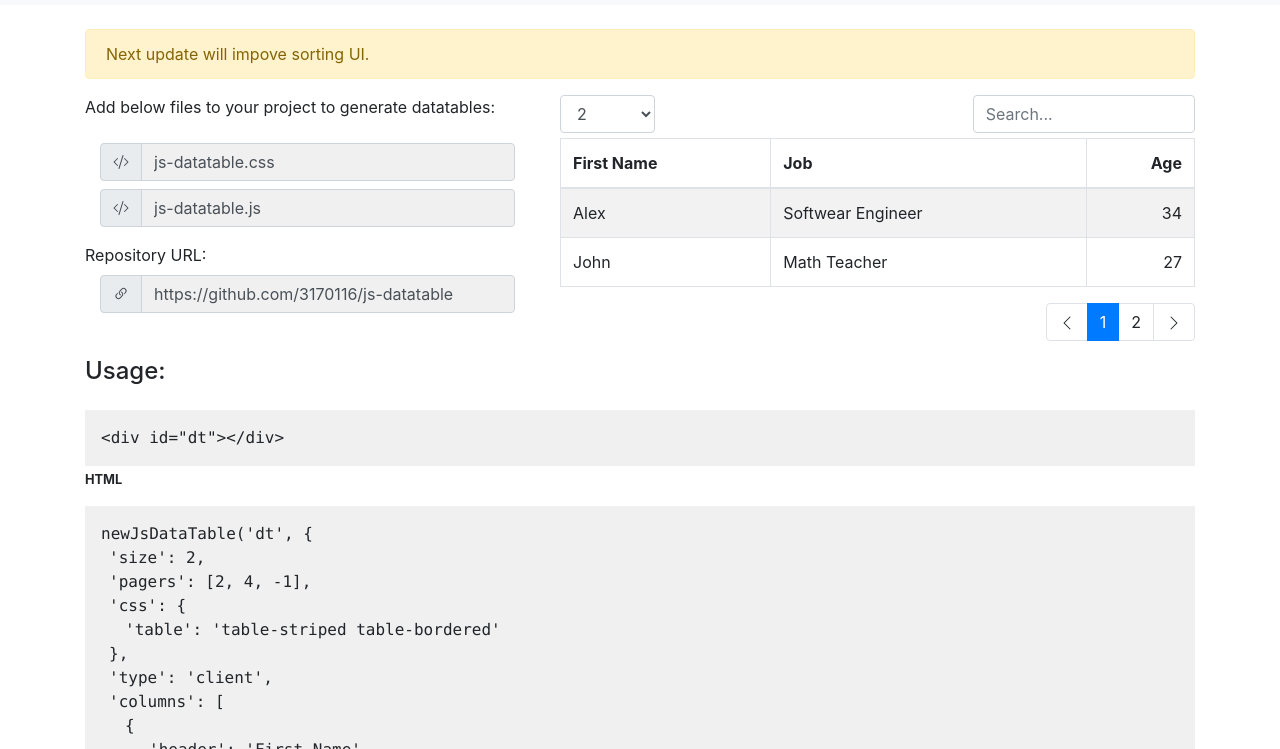
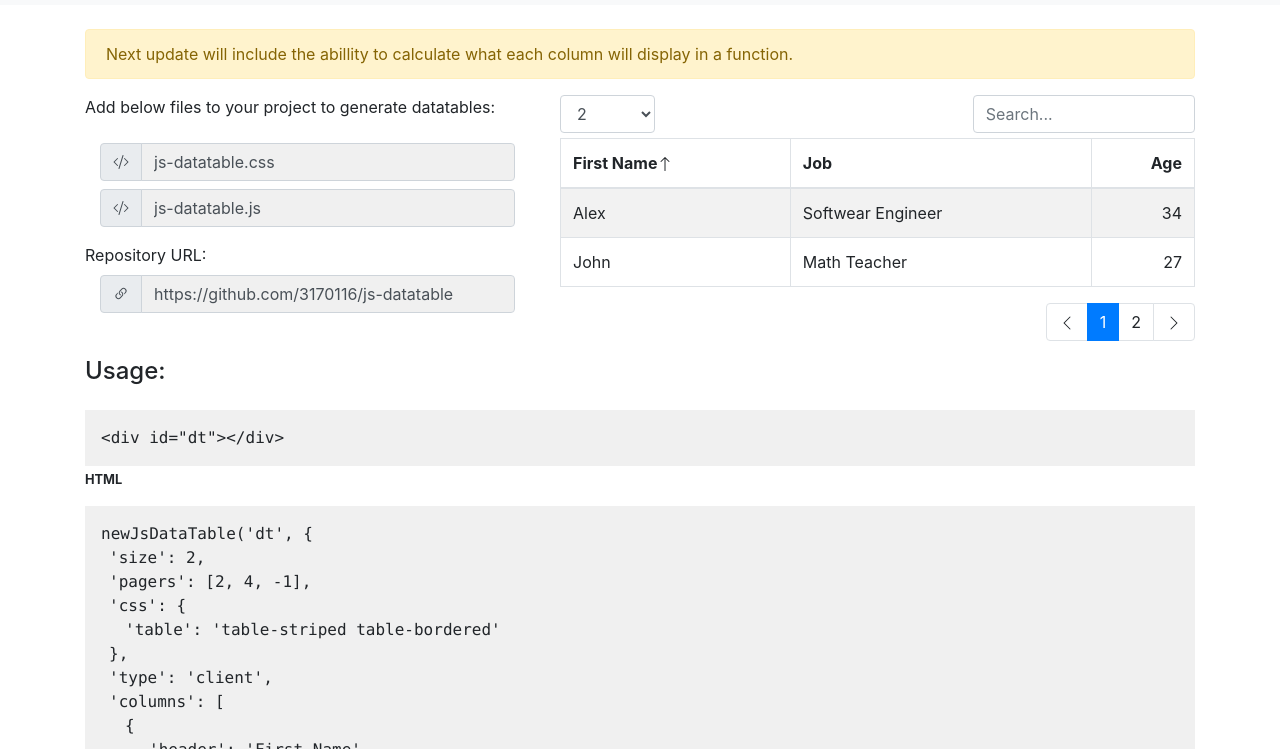
Before and after one commit to 3170116/js-datatable, a plain HTML site: page index.html in a window 1280 px wide. Both pictures are taken after a click on the element "First Name". Shown: the part 51-800 px from the top of the page. Drawn offline with nearby package versions, Linux system fonts and the light colour scheme.

Commit message:
Show sorting arrows.

```diff
--- a/index.html
+++ b/index.html
@@ -32,7 +32,7 @@
         <div class="row">
           <div class="col-md-12">
             <div class="alert alert-warning" role="alert">
-                Next update will impove sorting UI.
+                Next update will include the abillity to calculate what each column will display in a function.
             </div>
           </div>
         </div>
--- a/js-datatable.js
+++ b/js-datatable.js
@@ -11,19 +11,8 @@ class JsDataTable {
         this.sort = [];
     }
 
-    getPagersToDisplay() {
-        let pagers = '<select class="js-table-pagers form-control" js-table-id="' + this.id + '" onchange="setJsDataTableSize(this)">';
-
-        for (let i = 0; i < this.options.pagers.length; i++) {
-            pagers += '<option value="' + this.options.pagers[i] + '"' + (this.options.pagers[i] == this.options.size ? ' selected' : '') + '>' + (this.options.pagers[i] == -1 ? 'All': this.options.pagers[i]) + '</option>';
-        }
-
-        pagers += '</select>';
-        return pagers;
-    }
-
     getHeadersToDisplay() {
-        let headers = '<thead class="js-table-thead"><tr class="js-table-header">';
+        let headers = '';
 
         for (let i = 0; i < this.options.columns.length; i++) {
             let numberClass = this.options.columns[i].type == 'number' ? 'js-table-number' : '';
@@ -35,11 +24,29 @@ class JsDataTable {
                 headers += 'onclick="setJsDataTableSort(\'' + this.id + '\',' + i + ')"';
             }
 
-            headers += '>' + this.options.columns[i].header + '</th>';
+            let arrow = '';
+
+            if (this.sort[i] == 0) {
+                arrow = '<svg xmlns="http://www.w3.org/2000/svg" width="16" height="16" fill="currentColor" class="bi bi-arrow-up" viewBox="0 0 16 16"><path fill-rule="evenodd" d="M8 15a.5.5 0 0 0 .5-.5V2.707l3.146 3.147a.5.5 0 0 0 .708-.708l-4-4a.5.5 0 0 0-.708 0l-4 4a.5.5 0 1 0 .708.708L7.5 2.707V14.5a.5.5 0 0 0 .5.5z"/></svg>';
+            } else if (this.sort[i] == 1) {
+                arrow = '<svg xmlns="http://www.w3.org/2000/svg" width="16" height="16" fill="currentColor" class="bi bi-arrow-down" viewBox="0 0 16 16"><path fill-rule="evenodd" d="M8 1a.5.5 0 0 1 .5.5v11.793l3.146-3.147a.5.5 0 0 1 .708.708l-4 4a.5.5 0 0 1-.708 0l-4-4a.5.5 0 0 1 .708-.708L7.5 13.293V1.5A.5.5 0 0 1 8 1z"/></svg>';
+            }
+
+            headers += '>' + this.options.columns[i].header + arrow + '</th>';
         }
 
-        headers += '</tr></thead>';
         return headers;
+    }
+
+    getPagersToDisplay() {
+        let pagers = '<select class="js-table-pagers form-control" js-table-id="' + this.id + '" onchange="setJsDataTableSize(this)">';
+
+        for (let i = 0; i < this.options.pagers.length; i++) {
+            pagers += '<option value="' + this.options.pagers[i] + '"' + (this.options.pagers[i] == this.options.size ? ' selected' : '') + '>' + (this.options.pagers[i] == -1 ? 'All': this.options.pagers[i]) + '</option>';
+        }
+
+        pagers += '</select>';
+        return pagers;
     }
 
     getDataToDisplay(search, start) {
@@ -210,7 +217,7 @@ function setJsDataTableSort(id, sortIndex) {
                 if (typeof(b[sortIndex]) == 'string') {
                     return a[sortIndex].localeCompare(b[sortIndex]);
                 }
-                return a[sortIndex] - b[sortIndex];
+                return b[sortIndex] - a[sortIndex];
             });
         }
     } else {
@@ -221,13 +228,20 @@ function setJsDataTableSort(id, sortIndex) {
                 if (typeof(b[sortIndex]) == 'string') {
                     return b[sortIndex].localeCompare(a[sortIndex]);
                 }
-                return b[sortIndex] - a[sortIndex];
+                return a[sortIndex] - b[sortIndex];
             });
+        }
+    }
+
+    for (let i = 0; i < table.options.columns.length; i++) {
+        if (i != sortIndex) {
+            table.sort[i] = null;
         }
     }
 
     let html = table.getDataToDisplay(table.search, table.page);
 
+    document.getElementById('js-table-' + id).getElementsByTagName('thead')[0].innerHTML = table.getHeadersToDisplay();
     document.getElementById('js-table-' + id).getElementsByTagName('tbody')[0].innerHTML = html;
     document.getElementsByClassName('js-table-pagination-list')[0].innerHTML = table.getPagination();
 }
@@ -288,7 +302,9 @@ function newJsDataTable(id, options) {
 
     //Add headers
     if (options.columns) {
+        html += '<thead class="js-table-thead"><tr class="js-table-header">';
         html += jsDataTable.getHeadersToDisplay();
+        html += '</tr></thead>';
     }
 
     //Add rows
```
